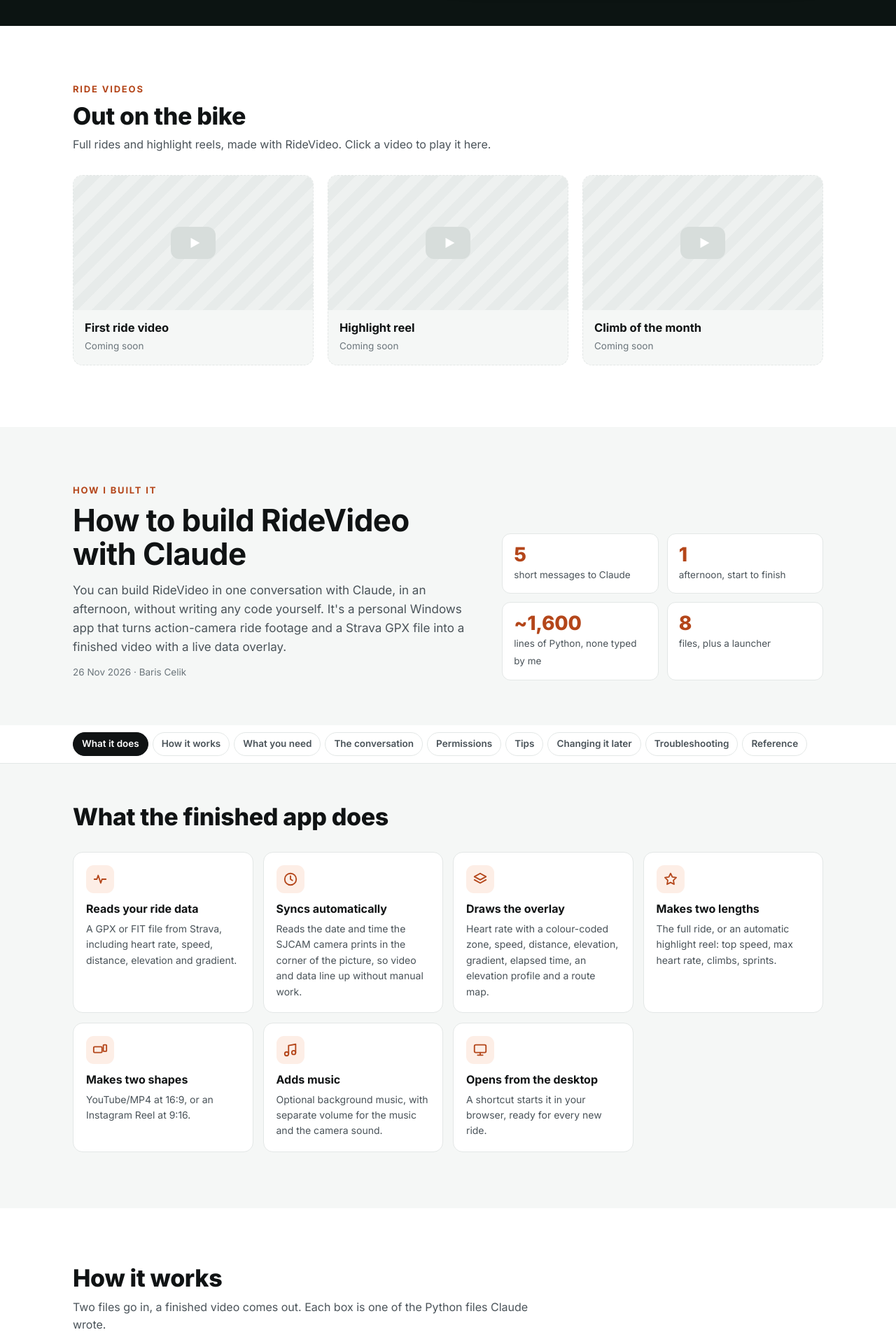
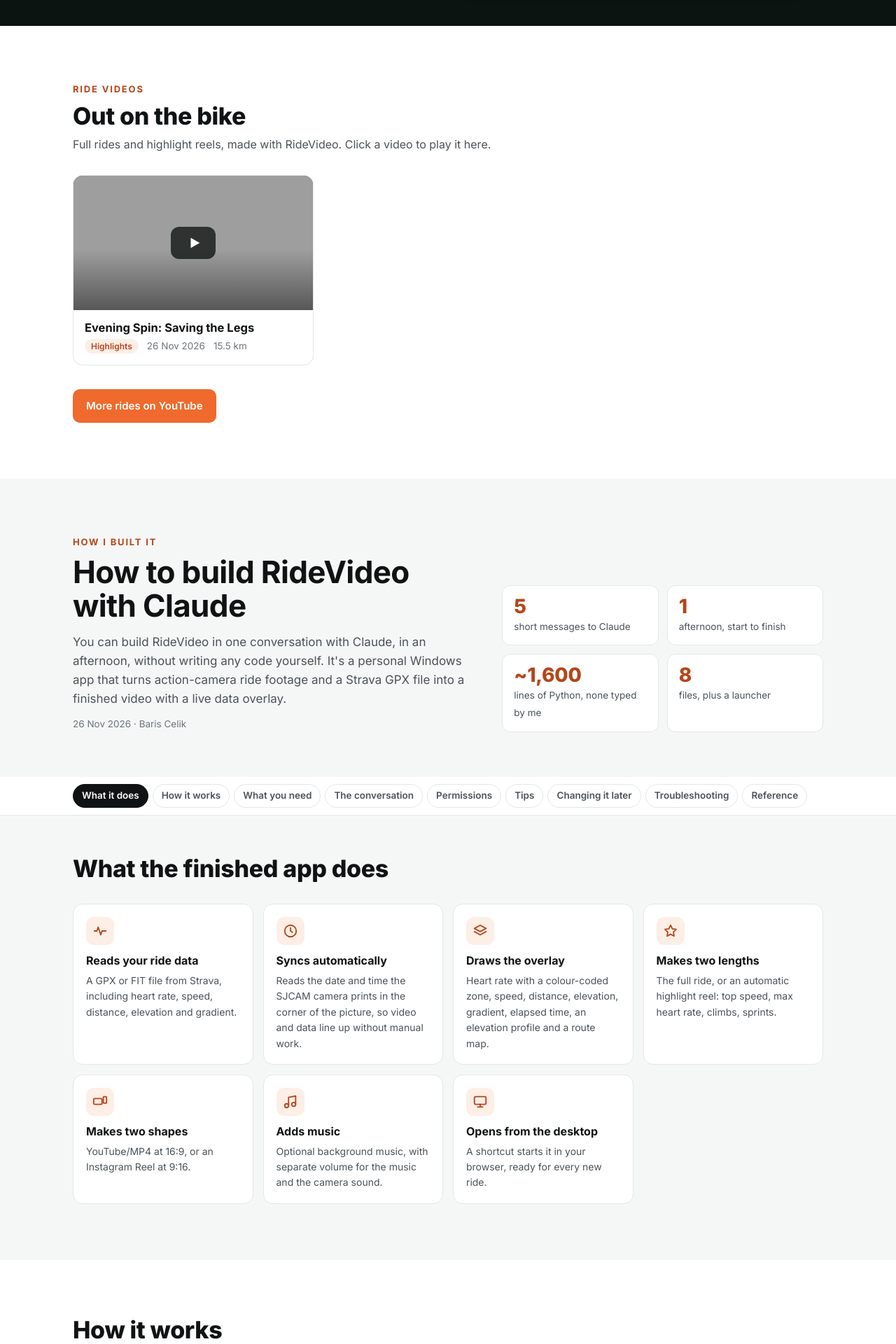
Before and after one commit to bariscelik77/Quality, a web app: file views/Cycling/cycling.html in a window 1280 px wide. Shown: the part 586-2506 px from the top of the page at 70% size. Run offline with its HTML, style and script files only (its server is not run), Linux system fonts and the light colour scheme; grey boxes are pictures that could not be loaded.

Commit message:
Add first ride video and YouTube channel link to Cycling page
Co-Authored-By: Claude Opus 5.5 <noreply@anthropic.com>

```diff
--- a/views/Cycling/cycling.html
+++ b/views/Cycling/cycling.html
@@ -625,9 +625,10 @@
    { url: 'https://youtu.be/XXXXXXXXXXX', title: 'Coast road highlights', date: 'Nov 2026', km: 48, type: 'Highlights' },
    ===================================================================== */
 var VIDEOS = [
+  { url: 'https://www.youtube.com/watch?v=v8rbtYfkefw', title: 'Evening Spin: Saving the Legs', date: '26 Nov 2026', km: 15.5, type: 'Highlights' },
 ];
 /* Optional: your YouTube channel link, shown as a button under the videos. */
-var CHANNEL_URL = '';
+var CHANNEL_URL = 'https://www.youtube.com/@bariscelik77';
 
 (function () {
   var reduce = window.matchMedia && window.matchMedia('(prefers-reduced-motion: reduce)').matches;
```
